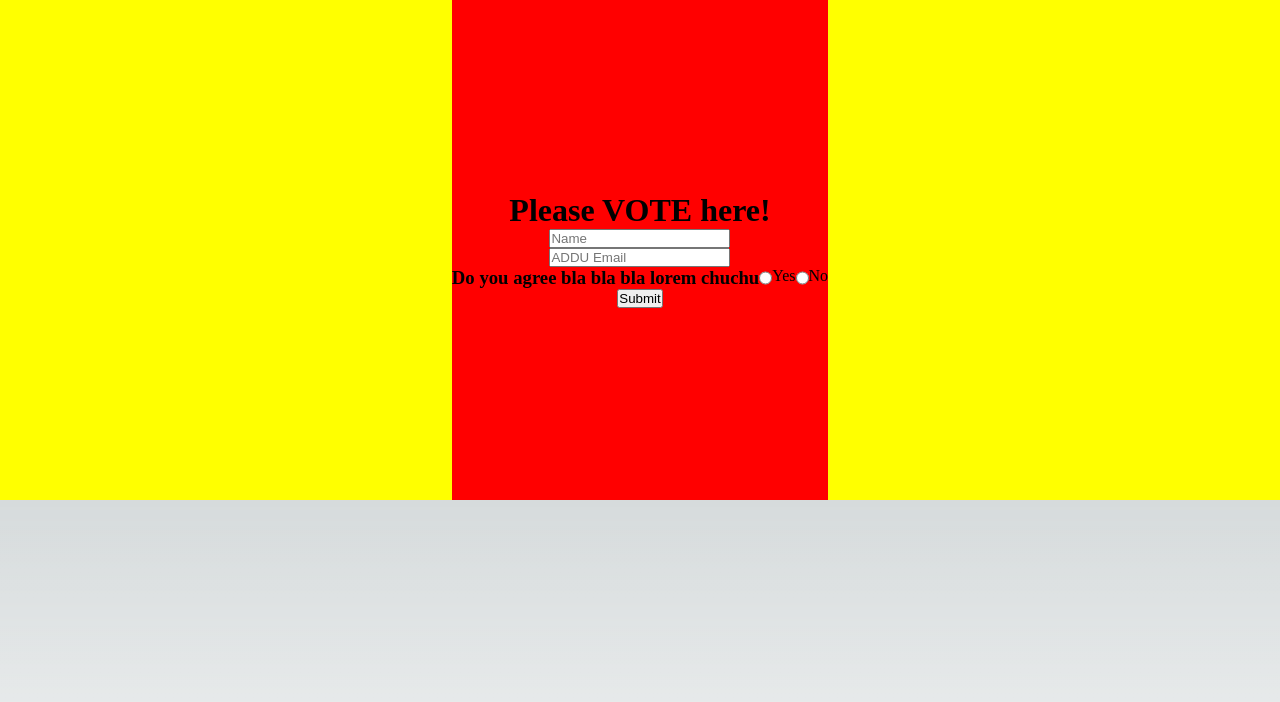
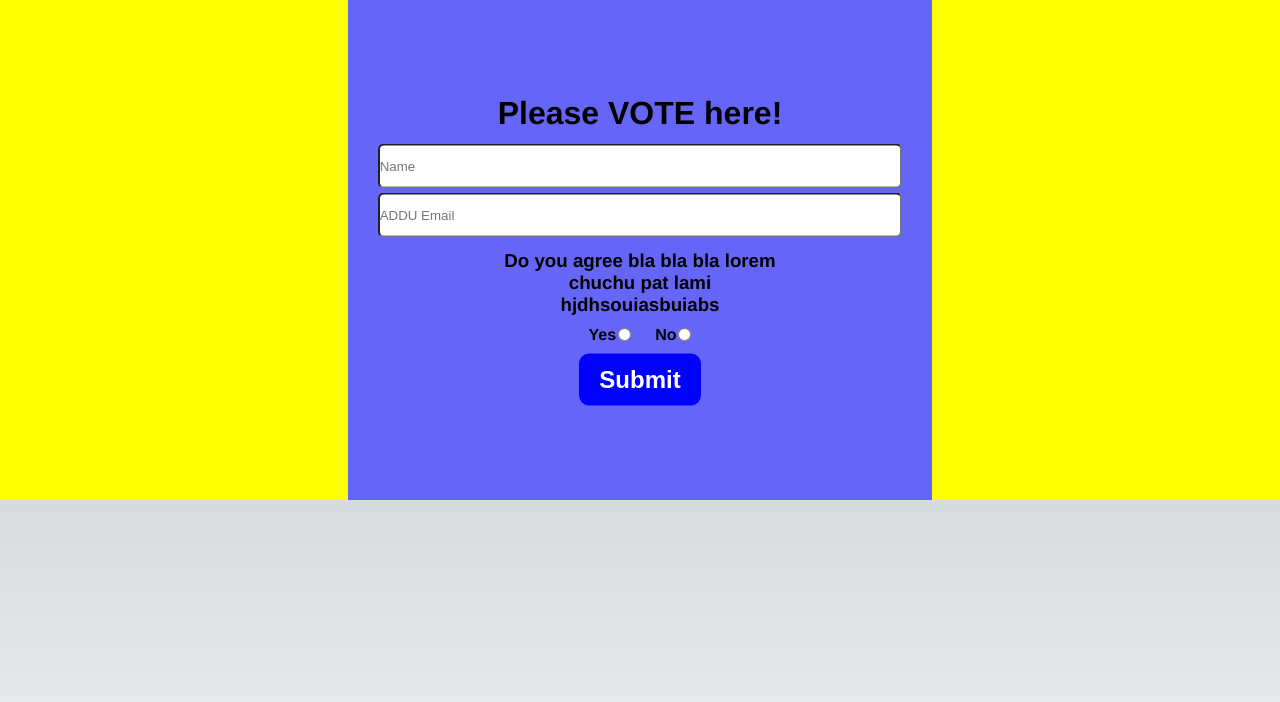
Before and after one commit to SAMAHAN-Systems-Development/SAMAHAN-Consti-web, a Next.js app: page / in a window 1280 px wide. Shown: the top 702 px of the page. Built offline with nearby package versions, Linux system fonts and the light colour scheme.

Commit message:
fixed form

```diff
--- a/components/Voteform.jsx
+++ b/components/Voteform.jsx
@@ -1,25 +1,20 @@
-import React from 'react'
-import styles from '../components/Voteformstyles.module.css'
-import { useState } from 'react'
-import axios from 'axios';
+import React from "react";
+import styles from "../components/Voteformstyles.module.css";
+import { useState } from "react";
+import axios from "axios";
 export default function Voteform() {
-
-
   const [Name, setName] = useState("");
   const [Email, setEmail] = useState("");
 
-
-
-    const handleSubmit = async (event) =>{
+  const handleSubmit = async (event) => {
     event.preventDefault();
 
     const datas = {
       Name,
-            Email
-
-        }
-        console.log(datas)
-        try{
+      Email,
+    };
+    console.log(datas);
+    try {
       // const {info} = await axios ({
       //     url: "/api/datasend",
       //     method: "POST",
@@ -27,38 +22,59 @@ export default function Voteform() {
       // })
       // console.log("res back", info)
 
-            axios.post("http://localhost:3000/api/datasend", datas )
-            .then((result) => {
+      axios.post("http://localhost:3000/api/datasend", datas).then((result) => {
         console.log("here is the res", result.data);
-            })
+      });
+    } catch (err) {
+      console.log(err);
     }
-        catch(err){
-            console.log(err)
-        }
-        }
+  };
 
   return (
     <div className={styles.container}>
       <div className={styles.innercontainer}>
-        <h1>Please VOTE here!</h1>
+        <h1 className={styles.head}>Please VOTE here!</h1>
         <form>
           <div className={styles.section}>
+            <input
+              type="text"
+              placeholder="Name"
+              onChange={({ target }) => setName(target?.value)}
+              className={styles.input}
+            />
+            <input
+              type="text"
+              placeholder="ADDU Email"
+              onChange={({ target }) => setEmail(target?.value)}
+              className={styles.input}
+            />
 
-            <input type="text" placeholder="Name"onChange={({target}) => setName(target?.value)}/>
+            <h3 className={styles.text}>
+              Do you agree bla bla bla lorem chuchu pat lami hjdhsouiasbuiabs
+            </h3>
+            <div class={styles.radio}>
+              Yes{" "}
+              <input
+                type="radio"
+                name="choice"
+                id=""
+                className={styles.rinput}
+              />
+              No{" "}
+              <input
+                type="radio"
+                name="choice"
+                id=""
+                className={styles.linput}
+              />
             </div>
-         <div className={styles.section}>
-
-            <input type="text" placeholder='ADDU Email' onChange={({target}) => setEmail(target?.value)} />
+            <input
+              type="submit"
+              value="Submit"
+              onClick={handleSubmit}
+              className={styles.button}
+            />
           </div>
-            <div className={styles.section}>
-
-                <h3>Do you agree bla bla bla lorem chuchu</h3>
-
-
-            <input type="radio" name="" id="" /> Yes
-            <input type="radio" name="" id="" /> No
-            </div>
-            <input type="submit" value="Submit" onClick={handleSubmit} />
         </form>
       </div>
     </div>
--- a/components/Voteformstyles.module.css
+++ b/components/Voteformstyles.module.css
@@ -1,11 +1,11 @@
-.container{
-    background-color: red;
+.container {
+  background-color: rgb(101, 101, 247);
 
   justify-content: center;
 
   width: fit-content;
 }
-.innercontainer{
+.innercontainer {
   position: relative;
   top: 50%;
   transform: translateY(-50%);
@@ -13,7 +13,79 @@
   text-align: center;
   flex-direction: column;
 }
-.section{
+.section {
   display: flex;
   justify-content: center;
+  flex-direction: column;
+  gap: 10%;
 }
+
+.radio {
+  display: flex;
+  flex-direction: row;
+  justify-content: center;
+  padding-bottom: 10px;
+  font-family: "Montserrat", Helvetica, sans-serif;
+  font-size: 1rem;
+  font-weight: 700;
+}
+
+.input {
+  display: flex;
+  margin: 2px auto;
+  width: 90%;
+  height: 45px;
+  border-radius: 6px;
+  gap: 10px;
+  background-color: white;
+  color: black;
+}
+
+.text {
+  margin: auto;
+  width: 50%;
+  word-wrap: break-word;
+  text-align: center;
+  padding: 10px 0;
+  font-family: "Montserrat", Helvetica, sans-serif;
+}
+
+.button {
+  margin: auto;
+  display: flex;
+  flex-direction: row;
+  justify-content: center;
+  align-items: center;
+  padding: 12px 20px;
+  background: blue;
+  border-radius: 10px;
+  border: 0;
+  width: fit-content;
+  height: fit-content;
+  text-decoration: none;
+  color: white;
+  cursor: pointer;
+  font-size: 1.5rem;
+  font-weight: 600;
+
+  transition: transform 0.3s ease-in, background-color 0.1s ease;
+}
+
+.button:hover {
+  background-color: white;
+  color: blue;
+}
+
+.head {
+  font-family: "Montserrat", Helvetica, sans-serif;
+  padding-bottom: 10px;
+}
+
+.rinput {
+  margin-right: 1.5rem;
+  margin-left: 2px;
+}
+
+.linput {
+  margin-left: 2px;
+}
```
Lines whose indentation alone changed are shown as unchanged.
